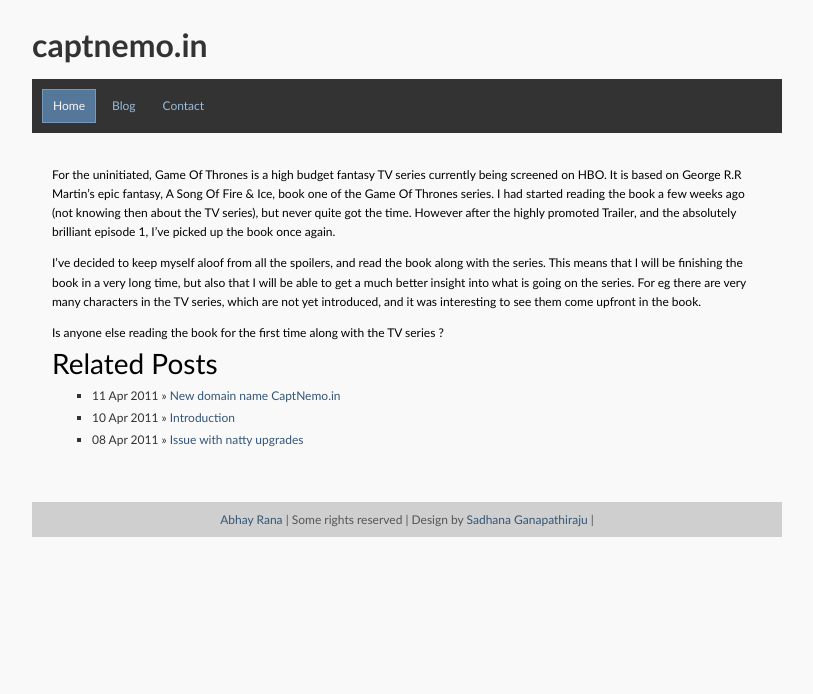
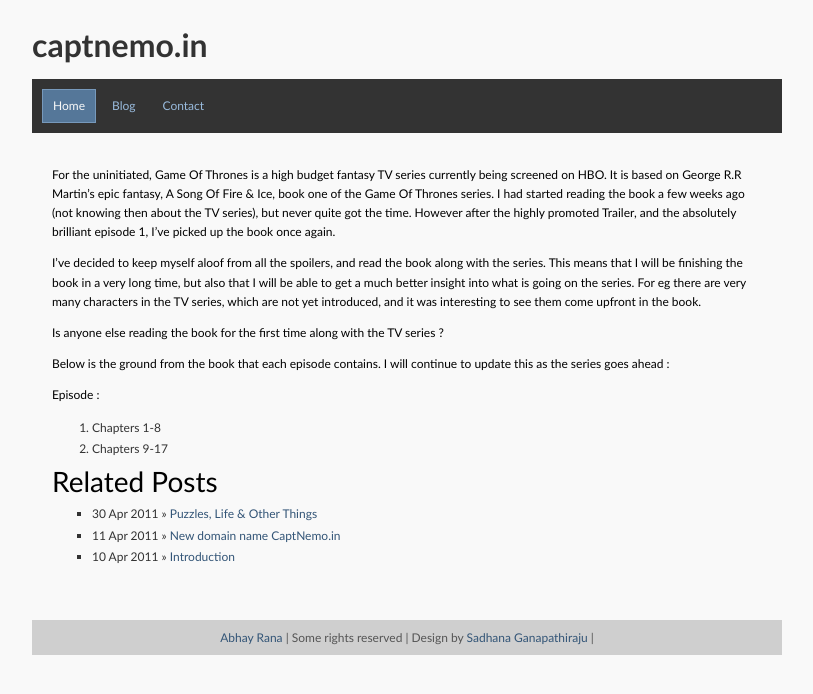
Before and after one commit to captn3m0/captn3m0.github.com, a Jekyll site: the page built from _posts/2011-04-19-game-of-thrones.md, in a window 1280 px wide. Shown: the top 694 px of the page, without its empty margins (233-1046 px from the left). Built offline with Jekyll 4.4.1, drawn with Linux system fonts in a browser that asks for light colours.

Commit message:
New post on cube, GoT episode 2, and some formatting

```diff
--- a/_posts/2011-04-19-game-of-thrones.md
+++ b/_posts/2011-04-19-game-of-thrones.md
@@ -8,3 +8,10 @@
 I've decided to keep myself aloof from all the spoilers, and read the book along with the series. This means that I will be finishing the book in a very long time, but also that I will be able to get a much better insight into what is going on the series. For eg there are very many characters in the TV series, which are not yet introduced, and it was interesting to see them come upfront in the book.
 
 Is anyone else reading the book for the first time along with the TV series ?
+
+Below is the ground from the book that each episode contains. I will continue to update this as the series goes ahead :
+
+Episode :
+
+1. Chapters 1-8
+2. Chapters 9-17
```
Also changed, not shown: _posts/2011-04-08-natty-upgrade-issue.md (+1 -1 lines), _posts/2011-04-30-puzzles.md (added, +9 -0 lines).
